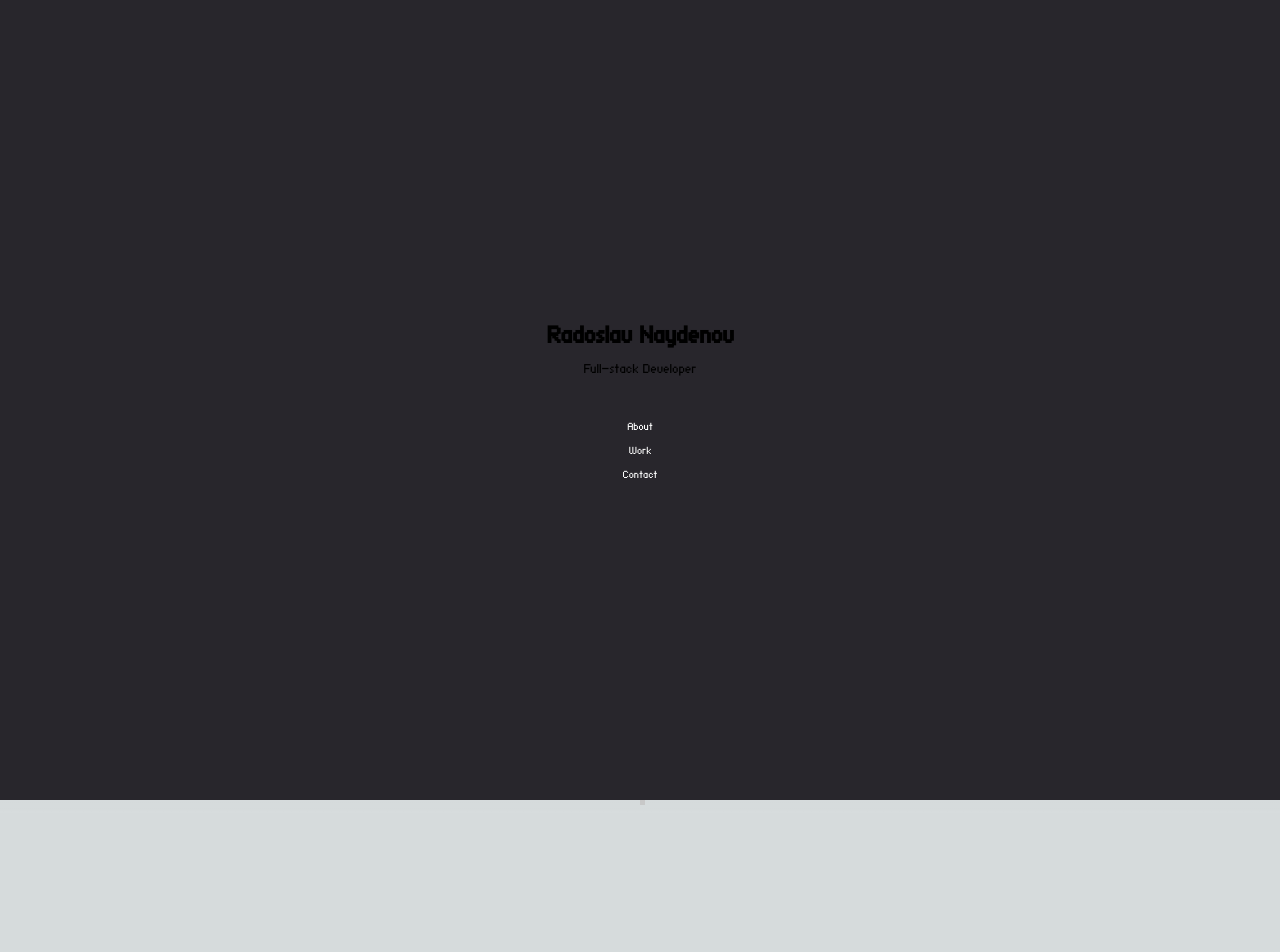
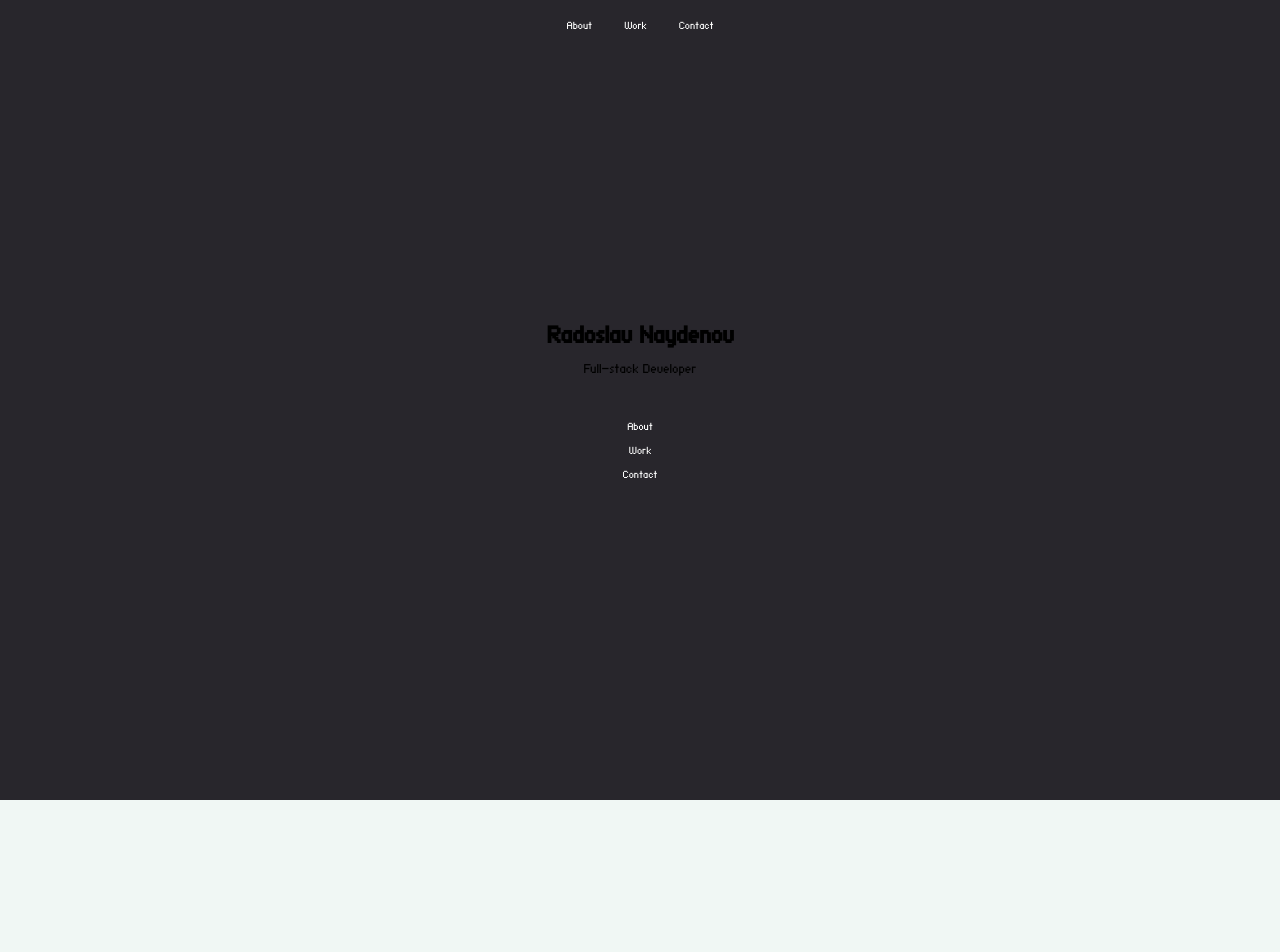
Before and after one commit to rnaidenov/portfolio-web, a Next.js app: page / in a window 1280 px wide. Shown: the top 952 px of the page. Before the commit the page ends 813 px from the top, so only its background shows below. Built offline with nearby package versions, Linux system fonts and the light colour scheme.

Commit message:
skeleton about page

```diff
--- a/package.json
+++ b/package.json
@@ -20,6 +20,7 @@
     "postcss": "8.4.27",
     "react": "18.2.0",
     "react-dom": "18.2.0",
+    "sass": "^1.64.1",
     "tailwindcss": "3.3.3",
     "typescript": "5.1.6"
   }
--- /dev/null
+++ b/src/app/components/about/about.tsx
@@ -0,0 +1,60 @@
+'use client';
+
+import { useEffect, useRef } from 'react';
+import { gsap } from 'gsap';
+
+export const About = () => {
+  const aboutRef = useRef();
+  const navRef = useRef();
+
+  useEffect(() => {
+    const observer = new IntersectionObserver(entries => {
+      // The callback will be called once the element enters the viewport
+      // and once it exits the viewport, so we check if it is currently
+      // intersecting to avoid triggering the animation twice
+      if (entries[0].isIntersecting) {
+        gsap.fromTo(navRef.current, { height: '100vh' }, { height: '50px', duration: 0.5, ease: 'power2.inOut' });
+      }
+    }, {
+      threshold: 0.25 // This means "when 10% of the target element is visible"
+    });
+
+    observer.observe(aboutRef.current);
+
+    // Cleanup function to avoid memory leaks
+    return () => observer.unobserve(aboutRef.current);
+  }, []);
+
+  return (
+    <div ref={aboutRef} className="bg-mint-cream w-full h-screen flex flex-col items-center justify-center text-center">
+      <nav ref={navRef} className="bg-raisin-black h-12 w-full fixed top-0">
+        <ul className="flex gap-8 h-full justify-center items-center">
+          <li>
+            <a
+              href="#about"
+              className="text-white hover:text-gray-300 transition duration-300"
+            >
+              About
+            </a>
+          </li>
+          <li>
+            <a
+              href="#work"
+              className="text-white hover:text-gray-300 transition duration-300"
+            >
+              Work
+            </a>
+          </li>
+          <li>
+            <a
+              href="#contact"
+              className="text-white hover:text-gray-300 transition duration-300"
+            >
+              Contact
+            </a>
+          </li>
+        </ul>
+      </nav>
+    </div>
+  );
+};
--- a/src/app/components/cursor/cursor.tsx
+++ b/src/app/components/cursor/cursor.tsx
@@ -1,6 +1,7 @@
 'use client';
 
 import { useRef, useEffect } from "react";
+import './styles.scss';
 
 export default function PixelatedCursor() {
   const cursorRef = useRef();
@@ -25,8 +26,8 @@ export default function PixelatedCursor() {
 
     // Update the position of the cursor and pixel grid on mouse move
     document.addEventListener('mousemove', e => {
-      const x = e.clientX;
-      const y = e.clientY;
+      const x = e.pageX;
+      const y = e.pageY;
 
       cursor.style.left = x + 'px';
       cursor.style.top = y + 'px';
@@ -53,7 +54,7 @@ export default function PixelatedCursor() {
   return (
     <div>
       <div ref={cursorRef} className="cursor"></div>
-      <div ref={pixelsRef} className="pixels"></div>
+      <div ref={pixelsRef} ></div>
     </div>
   );
 }
--- /dev/null
+++ b/src/app/components/cursor/styles.scss
@@ -0,0 +1,15 @@
+.cursor {
+  position: absolute;
+  width: 5px;
+  height: 5px;
+  background-color: #E78383;
+  pointer-events: none;
+}
+
+.pixel {
+  position: absolute;
+  background-color: #E78383;
+  pointer-events: none;
+  opacity: 0;
+  transition: opacity 1s ease-out, transform 1s ease-out;
+}
--- a/src/app/components/index.ts
+++ /dev/null
@@ -1 +0,0 @@
-export { Index } from './index/index'
--- a/src/app/components/index/index.tsx
+++ b/src/app/components/index/index.tsx
@@ -1,5 +1,7 @@
+
+import Cursor from "../cursor/cursor"
+
 export const Index = () => {
-
   return (<>
     <div className="bg-raisin-black w-full h-screen flex flex-col items-center justify-center text-center">
       <div>
--- a/src/app/globals.css
+++ b/src/app/globals.css
@@ -34,19 +34,3 @@ body {
   font-weight: normal;
   font-style: normal;
 }
-
-.cursor {
-  position: absolute;
-  width: 5px;
-  height: 5px;
-  background-color: #c8c8c8;
-  pointer-events: none;
-}
-
-.pixel {
-  position: absolute;
-  background-color: #d6d6d6;
-  pointer-events: none;
-  opacity: 0;
-  transition: opacity 1s ease-out, transform 1s ease-out;
-}
--- a/src/app/layout.tsx
+++ b/src/app/layout.tsx
@@ -17,7 +17,10 @@ export default function RootLayout({
 }) {
   return (
     <html lang="en">
-      <body className="font-megapixel overflow-hidden">{children}</body>
+      <body className="font-megapixel">
+        {children}
+        <Cursor />
+      </body>
     </html>
   )
 }
--- a/src/app/page.tsx
+++ b/src/app/page.tsx
@@ -1,4 +1,5 @@
 // TODO: Add alias
+import { About } from "./components/about/about"
 import Cursor from "./components/cursor/cursor"
 import { Index } from "./components/index/index"
 
@@ -6,7 +7,7 @@ export default function Home() {
   return (
     <main className="flex min-h-screen flex-col items-center justify-between">
       <Index />
-      <Cursor />
+      <About />
     </main>
   )
 }
--- a/tailwind.config.js
+++ b/tailwind.config.js
@@ -10,7 +10,8 @@ module.exports = {
       colors: {
         'raisin-black': '#28262C',
         'outer-space': '#374043',
-        'mint-cream': '#F0F7F4'
+        'mint-cream': '#F0F7F4',
+        'tomato-red': '#E78383'
       },
       backgroundImage: {
         'gradient-radial': 'radial-gradient(var(--tw-gradient-stops))',
```
Also changed, not shown: 1 other file (tests, documents, lock files or other folders).
